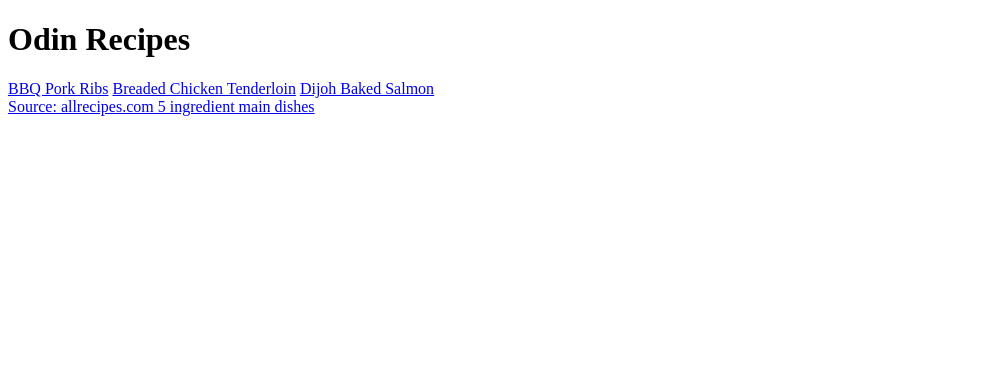
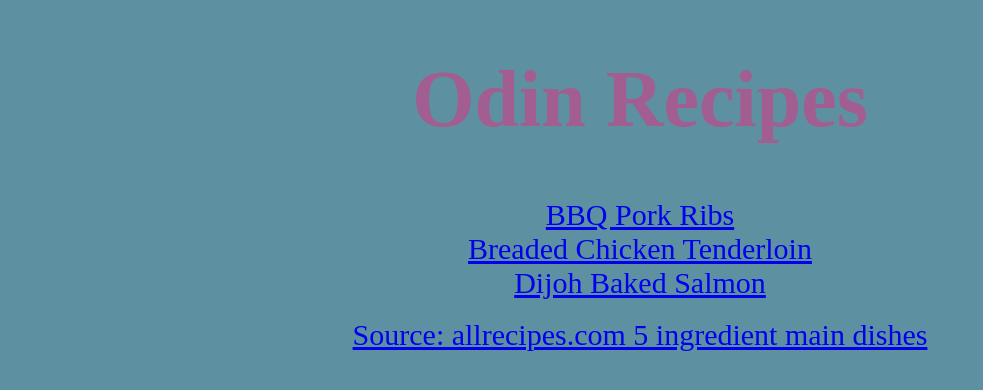
Before and after one commit to JDB0ys/odin-recipes, a plain HTML site: page index.html in a window 1280 px wide. Shown: the whole page, without its empty margins (0-983 px from the left). Drawn offline with Linux system fonts and the light colour scheme.

Commit message:
Fixed html files so they properly linked to the css files

```diff
--- a/index.html
+++ b/index.html
@@ -3,6 +3,7 @@
     <head>
         <meta charset="UTF-8">
         <title>Website</title>
+        <link rel="stylesheet" href="stylesheet.css" />
     </head>
     <body>
         <h1>Odin Recipes</h1>
```
Also changed, not shown: recipes/bakedsalmon.html (+1 -0 lines), recipes/bbqribs.html (+1 -0 lines), recipes/chickentenderloin.html (+1 -0 lines).
